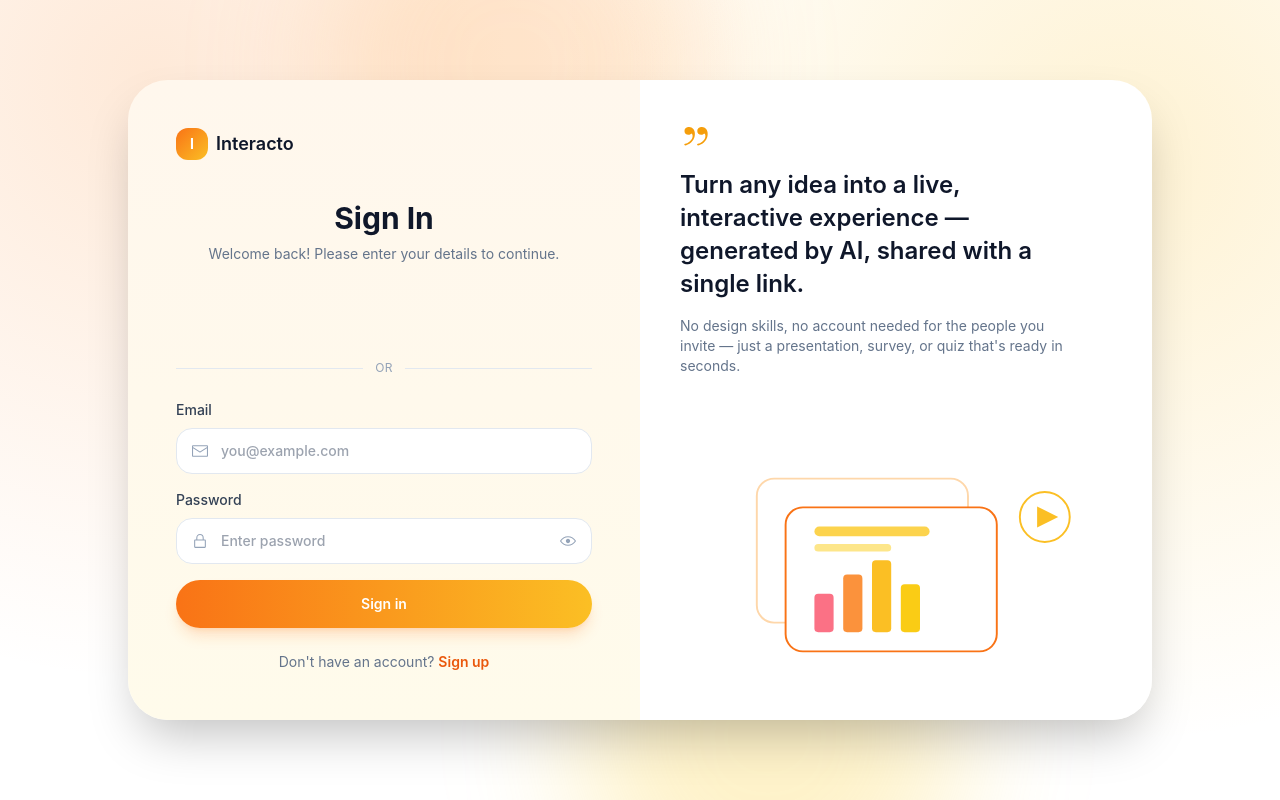
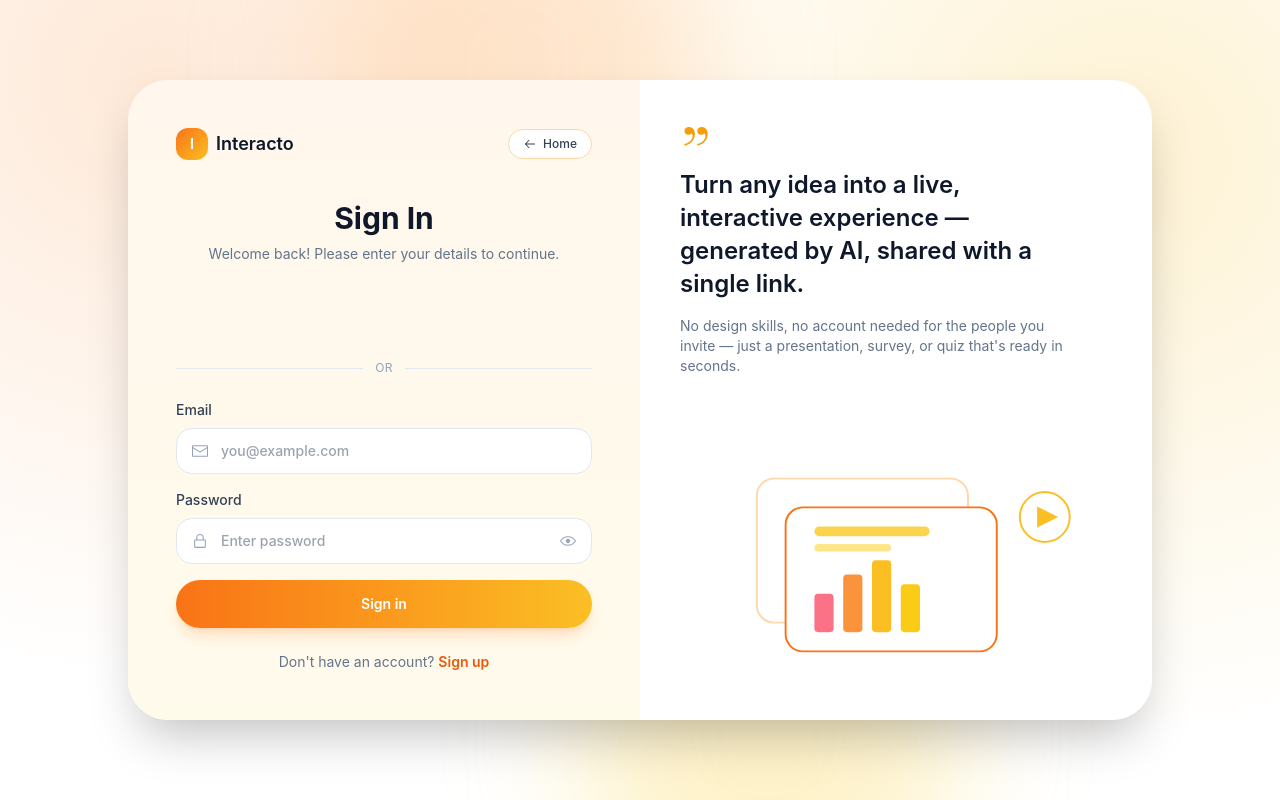
Before and after one commit to simrankaurla1l/interacto, a React (Vite) app in the folder interacto-frontend/: page /signin in a window 1280 px wide. Built offline with nearby package versions, Linux system fonts and the light colour scheme; no server answers.

Commit message:
added buttons

```diff
--- a/interacto-frontend/src/routes/SignInPage.tsx
+++ b/interacto-frontend/src/routes/SignInPage.tsx
@@ -1,7 +1,7 @@
 import { useState } from 'react';
 import { Link, useLocation, useNavigate } from 'react-router-dom';
 import { motion } from 'framer-motion';
-import { EnvelopeClosedIcon, LockClosedIcon, EyeOpenIcon, EyeClosedIcon, QuoteIcon } from '@radix-ui/react-icons';
+import { ArrowLeftIcon, EnvelopeClosedIcon, LockClosedIcon, EyeOpenIcon, EyeClosedIcon, QuoteIcon } from '@radix-ui/react-icons';
 import { useAuth } from '../lib/AuthContext.js';
 import GoogleSignInButton from '../components/GoogleSignInButton.js';
 
@@ -55,12 +55,21 @@ export default function SignInPage() {
         className="relative grid w-full max-w-[min(64rem,calc(100vw-3rem))] max-h-[calc(100vh-3rem)] overflow-y-auto rounded-[2.5rem] shadow-2xl lg:grid-cols-2"
       >
         <div className="bg-gradient-to-b from-orange-50 to-amber-50 px-8 py-12 sm:px-12">
+          <div className="flex items-center justify-between gap-2">
             <Link to="/" className="flex items-center gap-2">
               <span className="flex h-8 w-8 items-center justify-center rounded-xl bg-gradient-to-br from-orange-500 to-amber-400 text-sm font-bold text-white">
                 I
               </span>
               <span className="text-lg font-semibold text-slate-900">Interacto</span>
             </Link>
+            <Link
+              to="/"
+              className="inline-flex items-center gap-1.5 rounded-full border border-orange-200 bg-white px-3.5 py-1.5 text-xs font-medium text-slate-700 transition hover:border-orange-300 hover:bg-orange-50"
+            >
+              <ArrowLeftIcon className="h-3.5 w-3.5" />
+              Home
+            </Link>
+          </div>
 
           <div className="mt-10 text-center">
             <h1 className="text-3xl font-bold text-slate-900">Sign In</h1>
--- a/interacto-frontend/src/routes/SignUpPage.tsx
+++ b/interacto-frontend/src/routes/SignUpPage.tsx
@@ -1,7 +1,7 @@
 import { useState } from 'react';
 import { Link, useNavigate } from 'react-router-dom';
 import { motion } from 'framer-motion';
-import { EnvelopeClosedIcon, LockClosedIcon, EyeOpenIcon, EyeClosedIcon, PersonIcon, QuoteIcon } from '@radix-ui/react-icons';
+import { ArrowLeftIcon, EnvelopeClosedIcon, LockClosedIcon, EyeOpenIcon, EyeClosedIcon, PersonIcon, QuoteIcon } from '@radix-ui/react-icons';
 import { useAuth } from '../lib/AuthContext.js';
 import GoogleSignInButton from '../components/GoogleSignInButton.js';
 
@@ -57,12 +57,21 @@ export default function SignUpPage() {
         className="relative grid w-full max-w-[min(64rem,calc(100vw-3rem))] max-h-[calc(100vh-3rem)] overflow-y-auto rounded-[2.5rem] shadow-2xl lg:grid-cols-2"
       >
         <div className="flex flex-col justify-center bg-gradient-to-b from-orange-50 to-amber-50 px-8 py-8 sm:px-12">
+          <div className="flex items-center justify-between gap-2">
             <Link to="/" className="flex items-center gap-2">
               <span className="flex h-8 w-8 items-center justify-center rounded-xl bg-gradient-to-br from-orange-500 to-amber-400 text-sm font-bold text-white">
                 I
               </span>
               <span className="text-lg font-semibold text-slate-900">Interacto</span>
             </Link>
+            <Link
+              to="/"
+              className="inline-flex items-center gap-1.5 rounded-full border border-orange-200 bg-white px-3.5 py-1.5 text-xs font-medium text-slate-700 transition hover:border-orange-300 hover:bg-orange-50"
+            >
+              <ArrowLeftIcon className="h-3.5 w-3.5" />
+              Home
+            </Link>
+          </div>
 
           <div className="mt-6 text-center">
             <h1 className="text-2xl font-bold text-slate-900">Create your account</h1>
```
Lines whose indentation alone changed are shown as unchanged.
